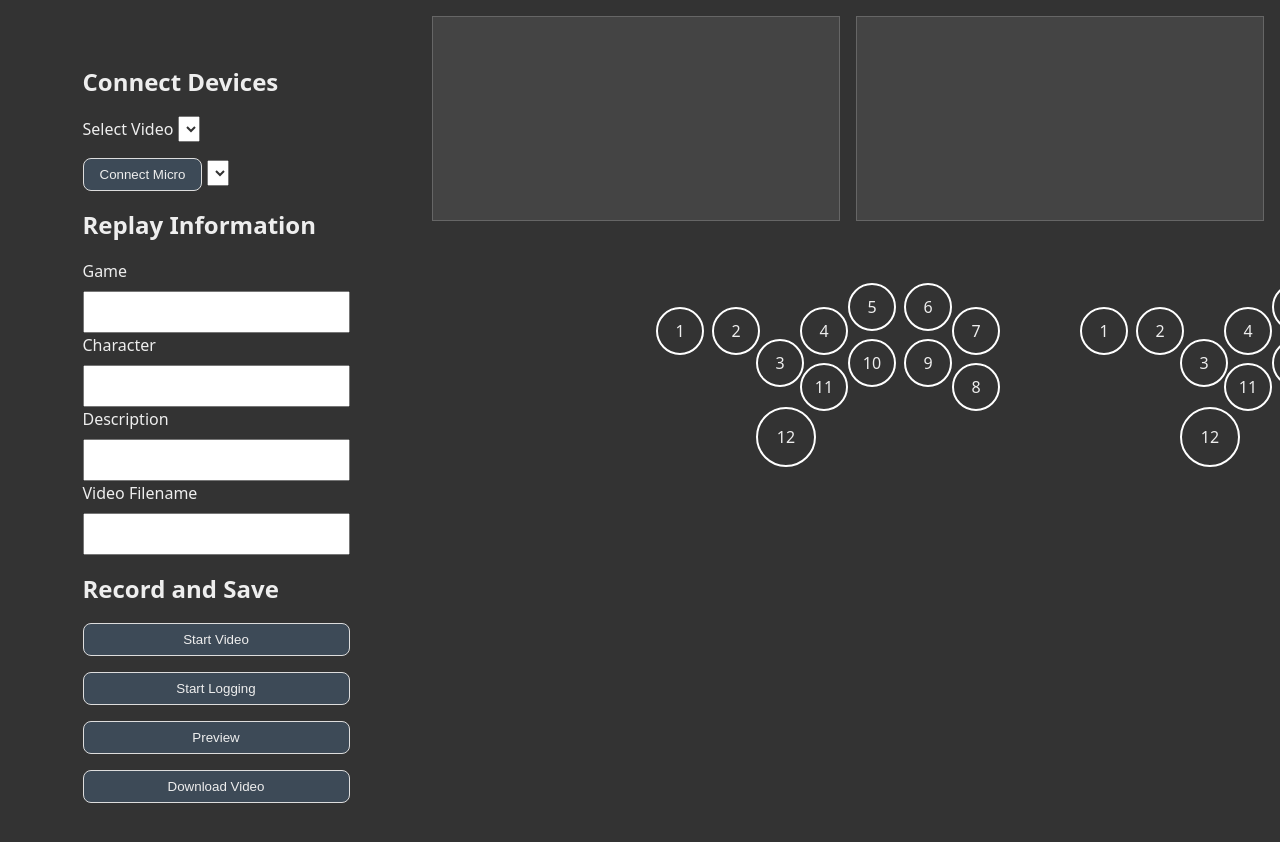
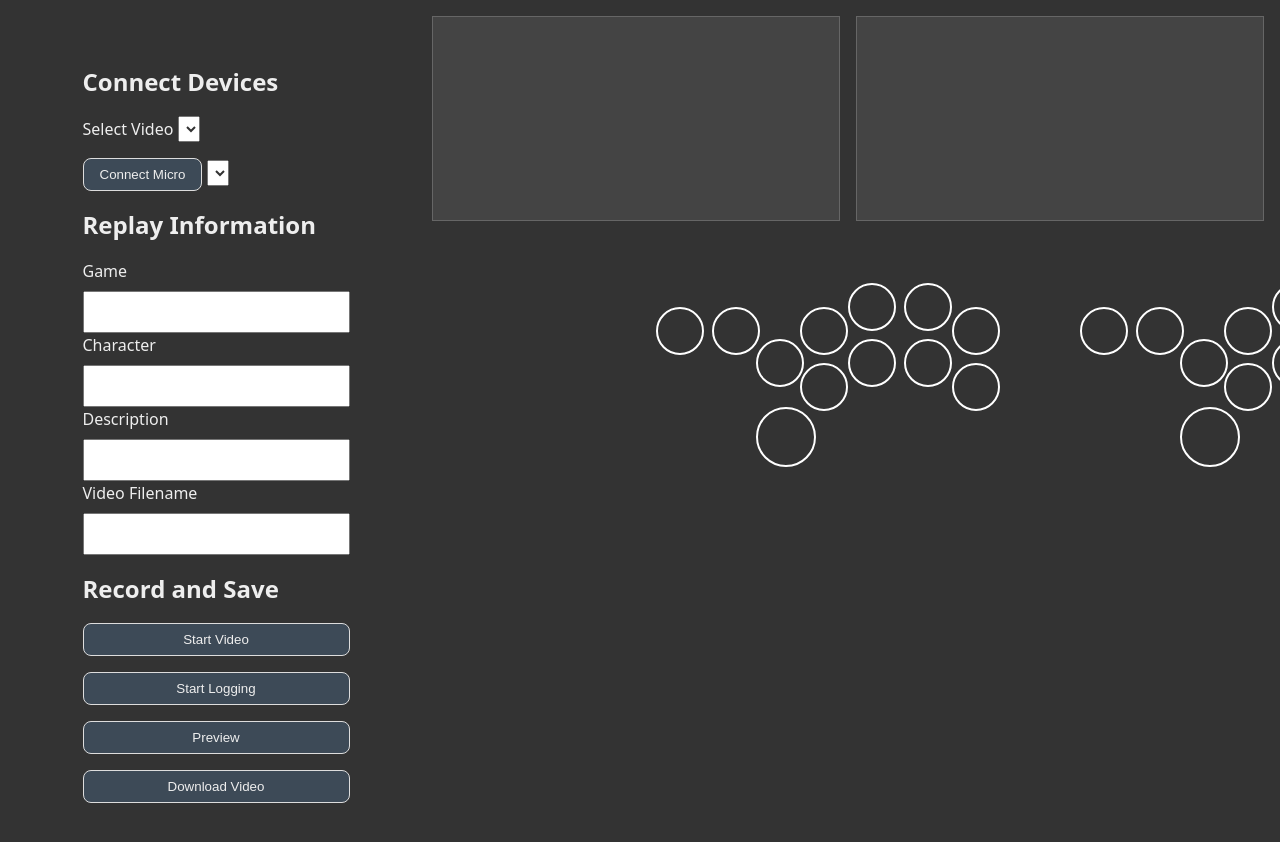
Before and after one commit to garystorey/microrecord, a website built with Vite: page index.html in a window 1280 px wide. Shown: the top 842 px of the page. Built offline with nearby package versions, Linux system fonts and the light colour scheme.

Commit message:
remove numbers

```diff
--- a/index.html
+++ b/index.html
@@ -48,34 +48,34 @@
 
       <section data-frame="1">
         <video data-video id="recordVideo" autoplay width="100%" height="auto"> </video>
-          <span data-id="1" class="btn">1</span>
-          <span data-id="2" class="btn">2</span>
-          <span data-id="3" class="btn">3</span>
-          <span data-id="4" class="btn">4</span>
-          <span data-id="5" class="btn">5</span>
-          <span data-id="6" class="btn">6</span>
-          <span data-id="7" class="btn">7</span>
-          <span data-id="8" class="btn">8</span>
-          <span data-id="9" class="btn">9</span>
-          <span data-id="10" class="btn">10</span>
-          <span data-id="11" class="btn">11</span>
-          <span data-id="12" class="btn">12</span>
+          <span data-id="1" class="btn"></span>
+          <span data-id="2" class="btn"></span>
+          <span data-id="3" class="btn"></span>
+          <span data-id="4" class="btn"></span>
+          <span data-id="5" class="btn"></span>
+          <span data-id="6" class="btn"></span>
+          <span data-id="7" class="btn"></span>
+          <span data-id="8" class="btn"></span>
+          <span data-id="9" class="btn"></span>
+          <span data-id="10" class="btn"></span>
+          <span data-id="11" class="btn"></span>
+          <span data-id="12" class="btn"></span>
       </section>
 
       <section data-frame="2">
         <video data-video id="playVideo" autoplay width="100%" height="auto"> </video>
-          <span data-id="1" class="btn">1</span>
-          <span data-id="2" class="btn">2</span>
-          <span data-id="3" class="btn">3</span>
-          <span data-id="4" class="btn">4</span>
-          <span data-id="5" class="btn">5</span>
-          <span data-id="6" class="btn">6</span>
-          <span data-id="7" class="btn">7</span>
-          <span data-id="8" class="btn">8</span>
-          <span data-id="9" class="btn">9</span>
-          <span data-id="10" class="btn">10</span>
-          <span data-id="11" class="btn">11</span>
-          <span data-id="12" class="btn">12</span>
+          <span data-id="1" class="btn"></span>
+          <span data-id="2" class="btn"></span>
+          <span data-id="3" class="btn"></span>
+          <span data-id="4" class="btn"></span>
+          <span data-id="5" class="btn"></span>
+          <span data-id="6" class="btn"></span>
+          <span data-id="7" class="btn"></span>
+          <span data-id="8" class="btn"></span>
+          <span data-id="9" class="btn"></span>
+          <span data-id="10" class="btn"></span>
+          <span data-id="11" class="btn"></span>
+          <span data-id="12" class="btn"></span>
       </section>
 
 
```
